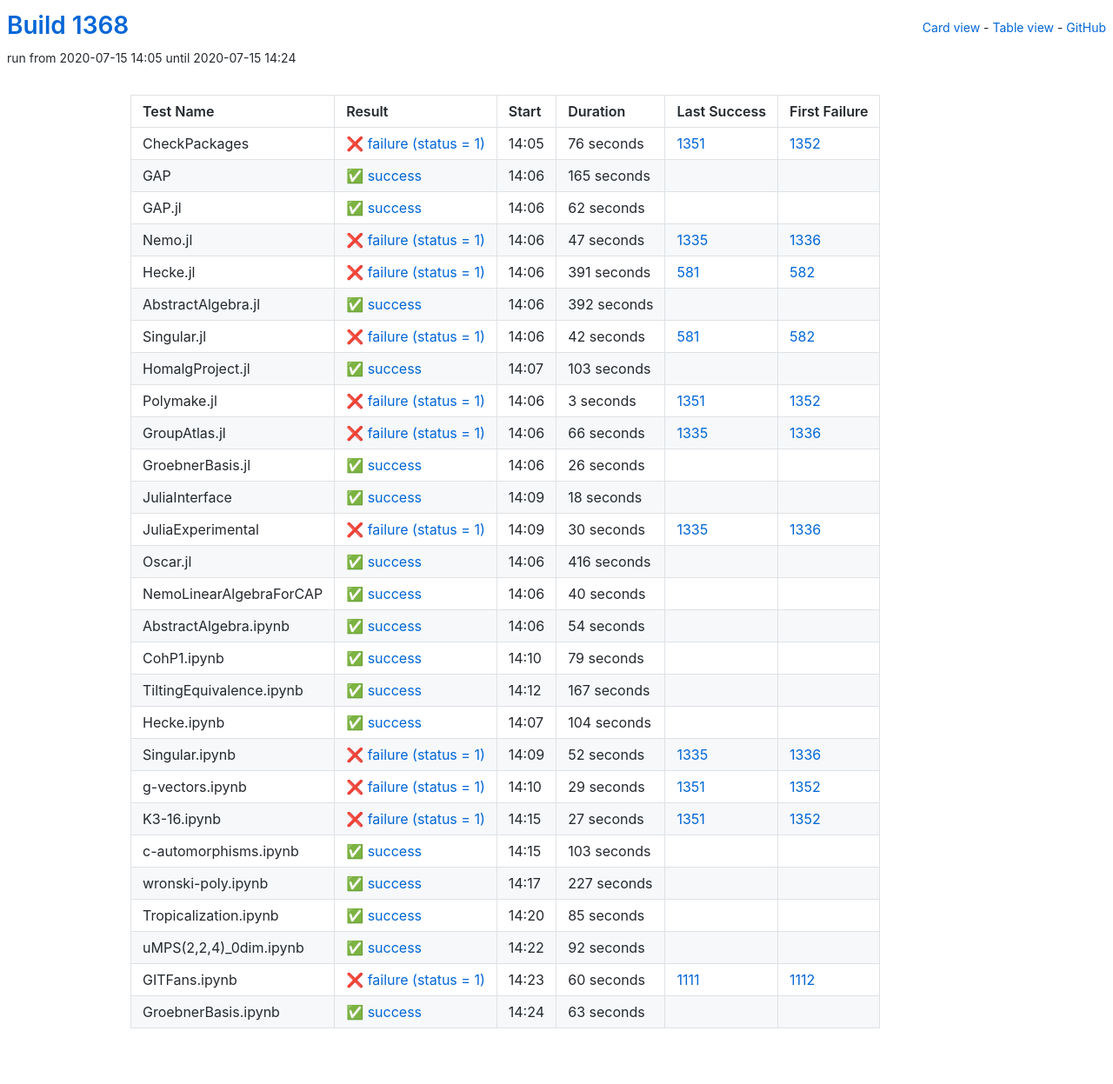
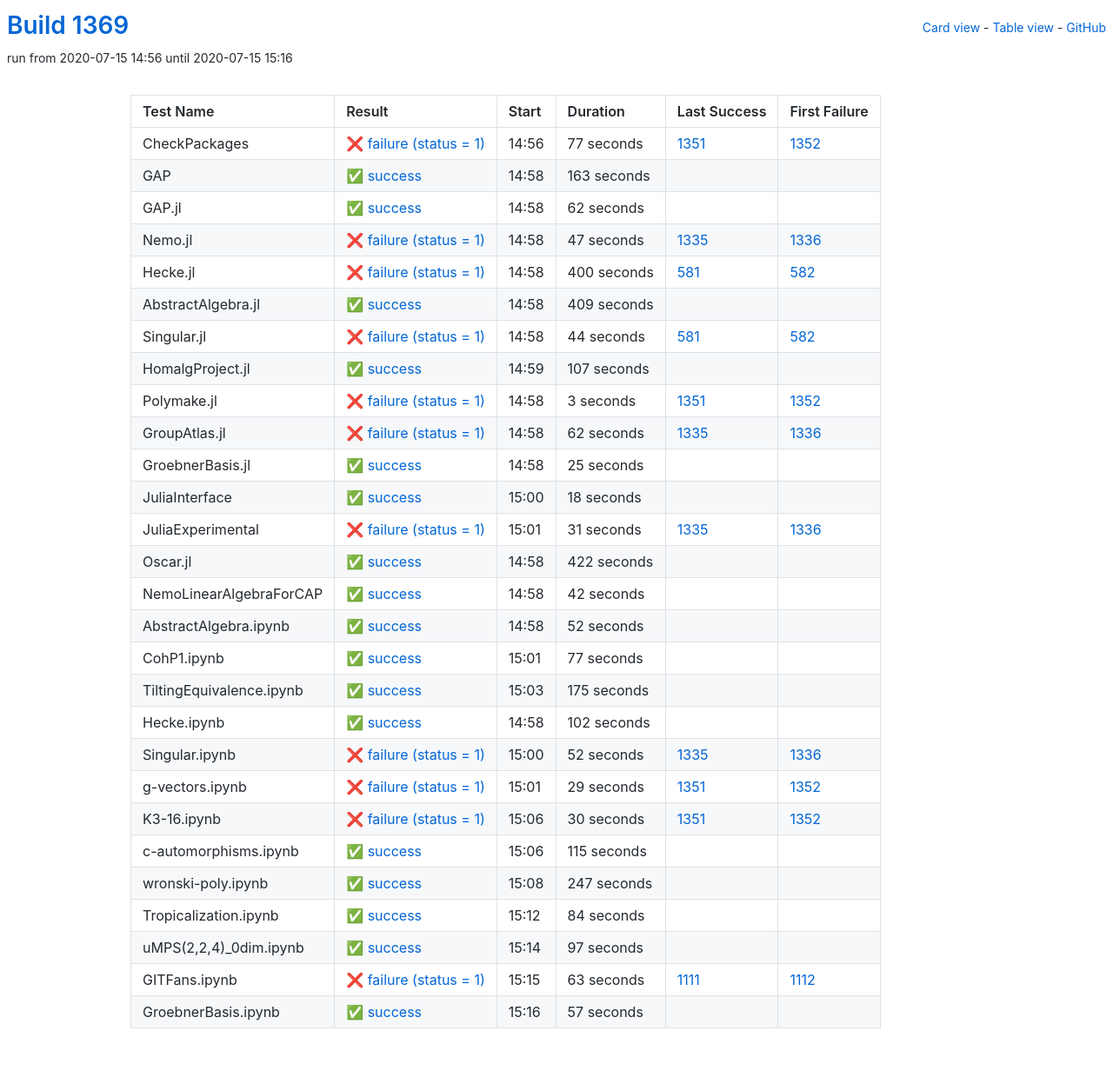
Before and after one commit to oscar-system/oscar-ci-status-1.4, a Jekyll site: the page built from table.html, in a window 1280 px wide. Shown: the whole page at 87% size. Built offline with Jekyll 4.4.1, drawn with Linux system fonts in a browser that asks for light colours.

Commit message:
Build #1369

```diff
--- a/_data/ci.yml
+++ b/_data/ci.yml
@@ -1,6 +1,6 @@
 ---
-build: 1368
-build_url: https://oscarci.mathematik.uni-kl.de/job/oscar-julia-1.4/1368/
+build: 1369
+build_url: https://oscarci.mathematik.uni-kl.de/job/oscar-julia-1.4/1369/
 job: oscar-julia-1.4
 organization: oscar-system
 repo: oscar-ci-status-1.4
@@ -8,32 +8,32 @@ repourl: https://github.com/oscar-system/oscar-ci-status-1.4
 tests:
 - name: CheckPackages
   id: checkpackages
-  log: https://oscarci.mathematik.uni-kl.de/job/oscar-julia-1.4/1368/artifact/logs/build-1368/CheckPackages.log
-  start: 2020-07-15 14:05
+  log: https://oscarci.mathematik.uni-kl.de/job/oscar-julia-1.4/1369/artifact/logs/build-1369/CheckPackages.log
+  start: 2020-07-15 14:56
   success: false
   exitcode: 1
   status: failure
-  duration: 76
+  duration: 77
   last_success: 1351
   last_success_url: https://oscarci.mathematik.uni-kl.de/job/oscar-julia-1.4/1351/
   first_failure: 1352
   first_failure_url: https://oscarci.mathematik.uni-kl.de/job/oscar-julia-1.4/1352/
 - name: GAP
   id: gap
-  log: https://oscarci.mathematik.uni-kl.de/job/oscar-julia-1.4/1368/artifact/logs/build-1368/GAP.log
-  start: 2020-07-15 14:06
+  log: https://oscarci.mathematik.uni-kl.de/job/oscar-julia-1.4/1369/artifact/logs/build-1369/GAP.log
+  start: 2020-07-15 14:58
   success: true
   exitcode: 0
   status: success
-  duration: 165
+  duration: 163
   last_success: false
   last_success_url:
   first_failure: false
   first_failure_url:
 - name: GAP.jl
   id: gap-jl
-  log: https://oscarci.mathematik.uni-kl.de/job/oscar-julia-1.4/1368/artifact/logs/build-1368/GAP.jl.log
-  start: 2020-07-15 14:06
+  log: https://oscarci.mathematik.uni-kl.de/job/oscar-julia-1.4/1369/artifact/logs/build-1369/GAP.jl.log
+  start: 2020-07-15 14:58
   success: true
   exitcode: 0
   status: success
@@ -44,8 +44,8 @@ tests:
   first_failure_url:
 - name: Nemo.jl
   id: nemo-jl
-  log: https://oscarci.mathematik.uni-kl.de/job/oscar-julia-1.4/1368/artifact/logs/build-1368/Nemo.jl.log
-  start: 2020-07-15 14:06
+  log: https://oscarci.mathematik.uni-kl.de/job/oscar-julia-1.4/1369/artifact/logs/build-1369/Nemo.jl.log
+  start: 2020-07-15 14:58
   success: false
   exitcode: 1
   status: failure
@@ -56,56 +56,56 @@ tests:
   first_failure_url: https://oscarci.mathematik.uni-kl.de/job/oscar-julia-1.4/1336/
 - name: Hecke.jl
   id: hecke-jl
-  log: https://oscarci.mathematik.uni-kl.de/job/oscar-julia-1.4/1368/artifact/logs/build-1368/Hecke.jl.log
-  start: 2020-07-15 14:06
+  log: https://oscarci.mathematik.uni-kl.de/job/oscar-julia-1.4/1369/artifact/logs/build-1369/Hecke.jl.log
+  start: 2020-07-15 14:58
   success: false
   exitcode: 1
   status: failure
-  duration: 391
+  duration: 400
   last_success: 581
   last_success_url: https://oscarci.mathematik.uni-kl.de/job/oscar-julia-1.4/581/
   first_failure: 582
   first_failure_url: https://oscarci.mathematik.uni-kl.de/job/oscar-julia-1.4/582/
 - name: AbstractAlgebra.jl
   id: abstractalgebra-jl
-  log: https://oscarci.mathematik.uni-kl.de/job/oscar-julia-1.4/1368/artifact/logs/build-1368/AbstractAlgebra.jl.log
-  start: 2020-07-15 14:06
+  log: https://oscarci.mathematik.uni-kl.de/job/oscar-julia-1.4/1369/artifact/logs/build-1369/AbstractAlgebra.jl.log
+  start: 2020-07-15 14:58
   success: true
   exitcode: 0
   status: success
-  duration: 392
+  duration: 409
   last_success: false
   last_success_url:
   first_failure: false
   first_failure_url:
 - name: Singular.jl
   id: singular-jl
-  log: https://oscarci.mathematik.uni-kl.de/job/oscar-julia-1.4/1368/artifact/logs/build-1368/Singular.jl.log
-  start: 2020-07-15 14:06
+  log: https://oscarci.mathematik.uni-kl.de/job/oscar-julia-1.4/1369/artifact/logs/build-1369/Singular.jl.log
+  start: 2020-07-15 14:58
   success: false
   exitcode: 1
   status: failure
-  duration: 42
+  duration: 44
   last_success: 581
   last_success_url: https://oscarci.mathematik.uni-kl.de/job/oscar-julia-1.4/581/
   first_failure: 582
   first_failure_url: https://oscarci.mathematik.uni-kl.de/job/oscar-julia-1.4/582/
 - name: HomalgProject.jl
   id: homalgproject-jl
-  log: https://oscarci.mathematik.uni-kl.de/job/oscar-julia-1.4/1368/artifact/logs/build-1368/HomalgProject.jl.log
-  start: 2020-07-15 14:07
+  log: https://oscarci.mathematik.uni-kl.de/job/oscar-julia-1.4/1369/artifact/logs/build-1369/HomalgProject.jl.log
+  start: 2020-07-15 14:59
   success: true
   exitcode: 0
   status: success
-  duration: 103
+  duration: 107
   last_success: false
   last_success_url:
   first_failure: false
   first_failure_url:
 - name: Polymake.jl
   id: polymake-jl
-  log: https://oscarci.mathematik.uni-kl.de/job/oscar-julia-1.4/1368/artifact/logs/build-1368/Polymake.jl.log
-  start: 2020-07-15 14:06
+  log: https://oscarci.mathematik.uni-kl.de/job/oscar-julia-1.4/1369/artifact/logs/build-1369/Polymake.jl.log
+  start: 2020-07-15 14:58
   success: false
   exitcode: 1
   status: failure
@@ -116,32 +116,32 @@ tests:
   first_failure_url: https://oscarci.mathematik.uni-kl.de/job/oscar-julia-1.4/1352/
 - name: GroupAtlas.jl
   id: groupatlas-jl
-  log: https://oscarci.mathematik.uni-kl.de/job/oscar-julia-1.4/1368/artifact/logs/build-1368/GroupAtlas.jl.log
-  start: 2020-07-15 14:06
+  log: https://oscarci.mathematik.uni-kl.de/job/oscar-julia-1.4/1369/artifact/logs/build-1369/GroupAtlas.jl.log
+  start: 2020-07-15 14:58
   success: false
   exitcode: 1
   status: failure
-  duration: 66
+  duration: 62
   last_success: 1335
   last_success_url: https://oscarci.mathematik.uni-kl.de/job/oscar-julia-1.4/1335/
   first_failure: 1336
   first_failure_url: https://oscarci.mathematik.uni-kl.de/job/oscar-julia-1.4/1336/
 - name: GroebnerBasis.jl
   id: groebnerbasis-jl
-  log: https://oscarci.mathematik.uni-kl.de/job/oscar-julia-1.4/1368/artifact/logs/build-1368/GroebnerBasis.jl.log
-  start: 2020-07-15 14:06
+  log: https://oscarci.mathematik.uni-kl.de/job/oscar-julia-1.4/1369/artifact/logs/build-1369/GroebnerBasis.jl.log
+  start: 2020-07-15 14:58
   success: true
   exitcode: 0
   status: success
-  duration: 26
+  duration: 25
   last_success: false
   last_success_url:
   first_failure: false
   first_failure_url:
 - name: JuliaInterface
   id: juliainterface
-  log: https://oscarci.mathematik.uni-kl.de/job/oscar-julia-1.4/1368/artifact/logs/build-1368/JuliaInterface.log
-  start: 2020-07-15 14:09
+  log: https://oscarci.mathematik.uni-kl.de/job/oscar-julia-1.4/1369/artifact/logs/build-1369/JuliaInterface.log
+  start: 2020-07-15 15:00
   success: true
   exitcode: 0
   status: success
@@ -152,92 +152,92 @@ tests:
   first_failure_url:
 - name: JuliaExperimental
   id: juliaexperimental
-  log: https://oscarci.mathematik.uni-kl.de/job/oscar-julia-1.4/1368/artifact/logs/build-1368/JuliaExperimental.log
-  start: 2020-07-15 14:09
+  log: https://oscarci.mathematik.uni-kl.de/job/oscar-julia-1.4/1369/artifact/logs/build-1369/JuliaExperimental.log
+  start: 2020-07-15 15:01
   success: false
   exitcode: 1
   status: failure
-  duration: 30
+  duration: 31
   last_success: 1335
   last_success_url: https://oscarci.mathematik.uni-kl.de/job/oscar-julia-1.4/1335/
   first_failure: 1336
   first_failure_url: https://oscarci.mathematik.uni-kl.de/job/oscar-julia-1.4/1336/
 - name: Oscar.jl
   id: oscar-jl
-  log: https://oscarci.mathematik.uni-kl.de/job/oscar-julia-1.4/1368/artifact/logs/build-1368/Oscar.jl.log
-  start: 2020-07-15 14:06
+  log: https://oscarci.mathematik.uni-kl.de/job/oscar-julia-1.4/1369/artifact/logs/build-1369/Oscar.jl.log
+  start: 2020-07-15 14:58
   success: true
   exitcode: 0
   status: success
-  duration: 416
+  duration: 422
   last_success: false
   last_success_url:
   first_failure: false
   first_failure_url:
 - name: NemoLinearAlgebraForCAP
   id: nemolinearalgebraforcap
-  log: https://oscarci.mathematik.uni-kl.de/job/oscar-julia-1.4/1368/artifact/logs/build-1368/NemoLinearAlgebraForCAP.log
-  start: 2020-07-15 14:06
+  log: https://oscarci.mathematik.uni-kl.de/job/oscar-julia-1.4/1369/artifact/logs/build-1369/NemoLinearAlgebraForCAP.log
+  start: 2020-07-15 14:58
   success: true
   exitcode: 0
   status: success
-  duration: 40
+  duration: 42
   last_success: false
   last_success_url:
   first_failure: false
   first_failure_url:
 - name: AbstractAlgebra.ipynb
   id: abstractalgebra-ipynb
-  log: https://oscarci.mathematik.uni-kl.de/job/oscar-julia-1.4/1368/artifact/logs/build-1368/AbstractAlgebra.ipynb.log
-  start: 2020-07-15 14:06
+  log: https://oscarci.mathematik.uni-kl.de/job/oscar-julia-1.4/1369/artifact/logs/build-1369/AbstractAlgebra.ipynb.log
+  start: 2020-07-15 14:58
   success: true
   exitcode: 0
   status: success
-  duration: 54
+  duration: 52
   last_success: false
   last_success_url:
   first_failure: false
   first_failure_url:
 - name: CohP1.ipynb
   id: cohp1-ipynb
-  log: https://oscarci.mathematik.uni-kl.de/job/oscar-julia-1.4/1368/artifact/logs/build-1368/CohP1.ipynb.log
-  start: 2020-07-15 14:10
+  log: https://oscarci.mathematik.uni-kl.de/job/oscar-julia-1.4/1369/artifact/logs/build-1369/CohP1.ipynb.log
+  start: 2020-07-15 15:01
   success: true
   exitcode: 0
   status: success
-  duration: 79
+  duration: 77
   last_success: false
   last_success_url:
   first_failure: false
   first_failure_url:
 - name: TiltingEquivalence.ipynb
   id: tiltingequivalence-ipynb
-  log: https://oscarci.mathematik.uni-kl.de/job/oscar-julia-1.4/1368/artifact/logs/build-1368/TiltingEquivalence.ipynb.log
-  start: 2020-07-15 14:12
+  log: https://oscarci.mathematik.uni-kl.de/job/oscar-julia-1.4/1369/artifact/logs/build-1369/TiltingEquivalence.ipynb.log
+  start: 2020-07-15 15:03
   success: true
   exitcode: 0
   status: success
-  duration: 167
+  duration: 175
   last_success: false
   last_success_url:
   first_failure: false
   first_failure_url:
 - name: Hecke.ipynb
   id: hecke-ipynb
-  log: https://oscarci.mathematik.uni-kl.de/job/oscar-julia-1.4/1368/artifact/logs/build-1368/Hecke.ipynb.log
-  start: 2020-07-15 14:07
+  log: https://oscarci.mathematik.uni-kl.de/job/oscar-julia-1.4/1369/artifact/logs/build-1369/Hecke.ipynb.log
+  start: 2020-07-15 14:58
   success: true
   exitcode: 0
   status: success
-  duration: 104
+  duration: 102
   last_success: false
   last_success_url:
   first_failure: false
   first_failure_url:
 - name: Singular.ipynb
   id: singular-ipynb
-  log: https://oscarci.mathematik.uni-kl.de/job/oscar-julia-1.4/1368/artifact/logs/build-1368/Singular.ipynb.log
-  start: 2020-07-15 14:09
+  log: https://oscarci.mathematik.uni-kl.de/job/oscar-julia-1.4/1369/artifact/logs/build-1369/Singular.ipynb.log
+  start: 2020-07-15 15:00
   success: false
   exitcode: 1
   status: failure
@@ -248,8 +248,8 @@ tests:
   first_failure_url: https://oscarci.mathematik.uni-kl.de/job/oscar-julia-1.4/1336/
 - name: g-vectors.ipynb
   id: g-vectors-ipynb
-  log: https://oscarci.mathematik.uni-kl.de/job/oscar-julia-1.4/1368/artifact/logs/build-1368/g-vectors.ipynb.log
-  start: 2020-07-15 14:10
+  log: https://oscarci.mathematik.uni-kl.de/job/oscar-julia-1.4/1369/artifact/logs/build-1369/g-vectors.ipynb.log
+  start: 2020-07-15 15:01
   success: false
   exitcode: 1
   status: failure
@@ -260,84 +260,84 @@ tests:
   first_failure_url: https://oscarci.mathematik.uni-kl.de/job/oscar-julia-1.4/1352/
 - name: K3-16.ipynb
   id: k3-16-ipynb
-  log: https://oscarci.mathematik.uni-kl.de/job/oscar-julia-1.4/1368/artifact/logs/build-1368/K3-16.ipynb.log
-  start: 2020-07-15 14:15
+  log: https://oscarci.mathematik.uni-kl.de/job/oscar-julia-1.4/1369/artifact/logs/build-1369/K3-16.ipynb.log
+  start: 2020-07-15 15:06
   success: false
   exitcode: 1
   status: failure
-  duration: 27
+  duration: 30
   last_success: 1351
   last_success_url: https://oscarci.mathematik.uni-kl.de/job/oscar-julia-1.4/1351/
   first_failure: 1352
   first_failure_url: https://oscarci.mathematik.uni-kl.de/job/oscar-julia-1.4/1352/
 - name: c-automorphisms.ipynb
   id: c-automorphisms-ipynb
-  log: https://oscarci.mathematik.uni-kl.de/job/oscar-julia-1.4/1368/artifact/logs/build-1368/c-automorphisms.ipynb.log
-  start: 2020-07-15 14:15
+  log: https://oscarci.mathematik.uni-kl.de/job/oscar-julia-1.4/1369/artifact/logs/build-1369/c-automorphisms.ipynb.log
+  start: 2020-07-15 15:06
   success: true
   exitcode: 0
   status: success
-  duration: 103
+  duration: 115
   last_success: false
   last_success_url:
   first_failure: false
   first_failure_url:
 - name: wronski-poly.ipynb
   id: wronski-poly-ipynb
-  log: https://oscarci.mathematik.uni-kl.de/job/oscar-julia-1.4/1368/artifact/logs/build-1368/wronski-poly.ipynb.log
-  start: 2020-07-15 14:17
+  log: https://oscarci.mathematik.uni-kl.de/job/oscar-julia-1.4/1369/artifact/logs/build-1369/wronski-poly.ipynb.log
+  start: 2020-07-15 15:08
   success: true
   exitcode: 0
   status: success
-  duration: 227
+  duration: 247
   last_success: false
   last_success_url:
   first_failure: false
   first_failure_url:
 - name: Tropicalization.ipynb
   id: tropicalization-ipynb
-  log: https://oscarci.mathematik.uni-kl.de/job/oscar-julia-1.4/1368/artifact/logs/build-1368/Tropicalization.ipynb.log
-  start: 2020-07-15 14:20
+  log: https://oscarci.mathematik.uni-kl.de/job/oscar-julia-1.4/1369/artifact/logs/build-1369/Tropicalization.ipynb.log
+  start: 2020-07-15 15:12
   success: true
   exitcode: 0
   status: success
-  duration: 85
+  duration: 84
   last_success: false
   last_success_url:
   first_failure: false
   first_failure_url:
 - name: uMPS(2,2,4)_0dim.ipynb
   id: umps-2-2-4-0dim-ipynb
-  log: https://oscarci.mathematik.uni-kl.de/job/oscar-julia-1.4/1368/artifact/logs/build-1368/uMPS-2-2-4-_0dim.ipynb.log
-  start: 2020-07-15 14:22
+  log: https://oscarci.mathematik.uni-kl.de/job/oscar-julia-1.4/1369/artifact/logs/build-1369/uMPS-2-2-4-_0dim.ipynb.log
+  start: 2020-07-15 15:14
   success: true
   exitcode: 0
   status: success
-  duration: 92
+  duration: 97
   last_success: false
   last_success_url:
   first_failure: false
   first_failure_url:
 - name: GITFans.ipynb
   id: gitfans-ipynb
-  log: https://oscarci.mathematik.uni-kl.de/job/oscar-julia-1.4/1368/artifact/logs/build-1368/GITFans.ipynb.log
-  start: 2020-07-15 14:23
+  log: https://oscarci.mathematik.uni-kl.de/job/oscar-julia-1.4/1369/artifact/logs/build-1369/GITFans.ipynb.log
+  start: 2020-07-15 15:15
   success: false
   exitcode: 1
   status: failure
-  duration: 60
+  duration: 63
   last_success: 1111
   last_success_url: https://oscarci.mathematik.uni-kl.de/job/oscar-julia-1.4/1111/
   first_failure: 1112
   first_failure_url: https://oscarci.mathematik.uni-kl.de/job/oscar-julia-1.4/1112/
 - name: GroebnerBasis.ipynb
   id: groebnerbasis-ipynb
-  log: https://oscarci.mathematik.uni-kl.de/job/oscar-julia-1.4/1368/artifact/logs/build-1368/GroebnerBasis.ipynb.log
-  start: 2020-07-15 14:24
+  log: https://oscarci.mathematik.uni-kl.de/job/oscar-julia-1.4/1369/artifact/logs/build-1369/GroebnerBasis.ipynb.log
+  start: 2020-07-15 15:16
   success: true
   exitcode: 0
   status: success
-  duration: 63
+  duration: 57
   last_success: false
   last_success_url:
   first_failure: false
```
Also changed, not shown: README.md.
